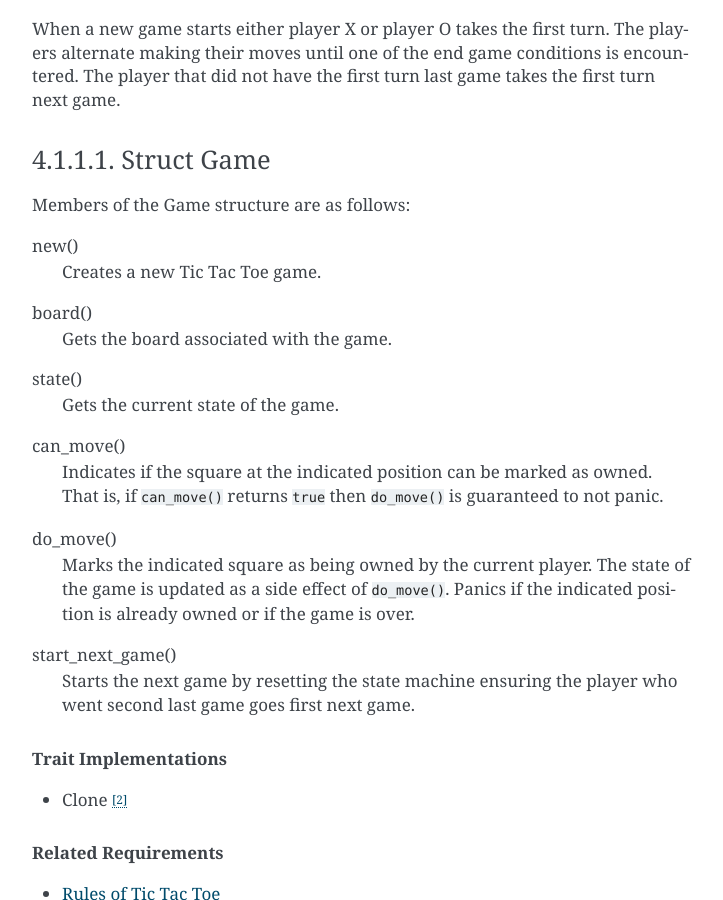
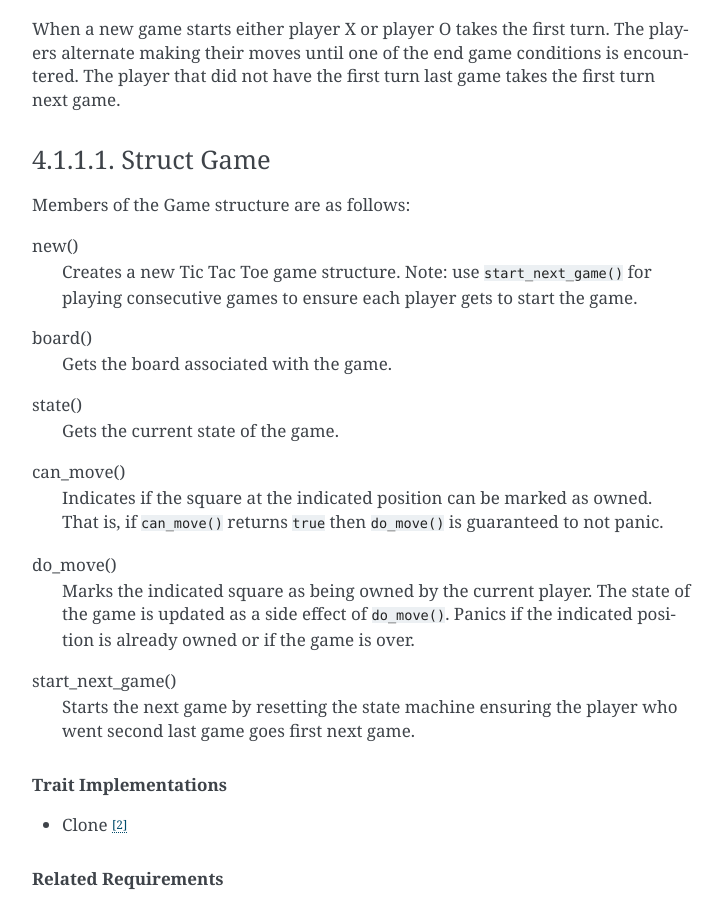
Before and after one commit to j-richey/ounce-of-rust-design-doc, a Sphinx documentation site: the page built from source/design/public-api.rst, in a window 1280 px wide and 900 px high, scrolled down 1117 px. Shown: the whole window, without its empty margins (388-1111 px from the left). Built offline with Sphinx 7.4.7, drawn with Linux system fonts in a browser that asks for light colours.

Commit message:
More minor spelling tweaks and fixes.

```diff
--- a/source/design/ai-algorithms.rst
+++ b/source/design/ai-algorithms.rst
@@ -17,7 +17,7 @@
     The possible outcomes of selecting a particular square are marked with W for
     win, L for loss, and C for cat's game.
 
-The algorithm selects a free position then traverses the tree looking one of the
+The algorithm selects a free position then traverses the tree looking for one of the
 end game conditions: win, loss, or cat's game. Once the end of the game is found,
 the result is propagated up the tree. The algorithm assumes the opponent will
 play a perfect game. That is, if a specific position leads for both a win for the
--- a/source/design/benchmarking.rst
+++ b/source/design/benchmarking.rst
@@ -20,8 +20,8 @@
         b.iter(|| AIMove::new(game, mistake_probability));
     }
 
-The worst case is time is for a new game and a zero percent mistake probability.
-Under these situations the :doc:`ai-algorithms` have to evaluate the entire
+The worst case update time is for a new game and a zero percent mistake probability.
+Under this situation the :doc:`ai-algorithms` have to evaluate the entire
 problem space.
 
 The library's source code repository ``README.md`` file contains instructions on
--- a/source/design/distribution.rst
+++ b/source/design/distribution.rst
@@ -10,7 +10,7 @@
 MIT License
 ===========
 The library's code is released under the MIT license. [#mitlicense]_ The MIT
-license is short and simple that allows for both commercial and private use.
+license is simple and allows for use with open source, commercial, or private projects.
 
 The library's source code repository contains a ``LICENSE.txt`` file that includes
 the text of the MIT license. Additionally, the ``README.md`` file mentions the
@@ -28,7 +28,7 @@
 Publishing to crates.io
 =======================
 Crates.io is the Rust community's package registry. Uploading the Tic Tac Toe
-package to cargo.io allows others to easily grab the library using the Rust
+package to cargo.io allows others to easily obtain the library using the Rust
 package manager, Cargo.
 
 See `Publishing on crates.io <https://doc.rust-lang.org/cargo/reference/publishing.html>`_
--- a/source/design/public-api.rst
+++ b/source/design/public-api.rst
@@ -28,6 +28,10 @@
     show Struct members
     show Enum fields
 
+    ' Hidden links are used to help with the diagram's layout.
+    Module -[hidden] Trait
+    Trait -[hidden] Struct
+    Struct -[hidden] Enum
 
 An overview of the major public types is shown in :numref:`uml-public-api-overview`.
 
@@ -125,7 +129,8 @@
 Members of the Game structure are as follows:
 
 new()
-    Creates a new Tic Tac Toe game.
+    Creates a new Tic Tac Toe game structure. Note: use ``start_next_game()`` for
+    playing consecutive games to ensure each player gets to start the game.
 
 board()
     Gets the board associated with the game.
--- a/source/glossary.rst
+++ b/source/glossary.rst
@@ -26,7 +26,7 @@
         Term used when a game of Tic Tac Toe ends in a draw where there is no winner.
 
     crate
-        Rust's term for binary or library.
+        Rust's term for an application binary or library.
 
     idiomatic coding
         Idiomatic coding is using familiar conventions, techniques, and practices
@@ -38,7 +38,7 @@
 
     Ounce of Rust
         The code name for the project to make a :term:`Rust <Rust programming language>`
-        based Tic Tac Toe library. The etymology of this code name is a Tic Tac
+        based Tic Tac Toe library. The etymology comes from how a Tic Tac
         Toe board is similar to a pound sign ( # ) but this project for making
         just a part of full game: an ounce is part of a pound.
 
```
